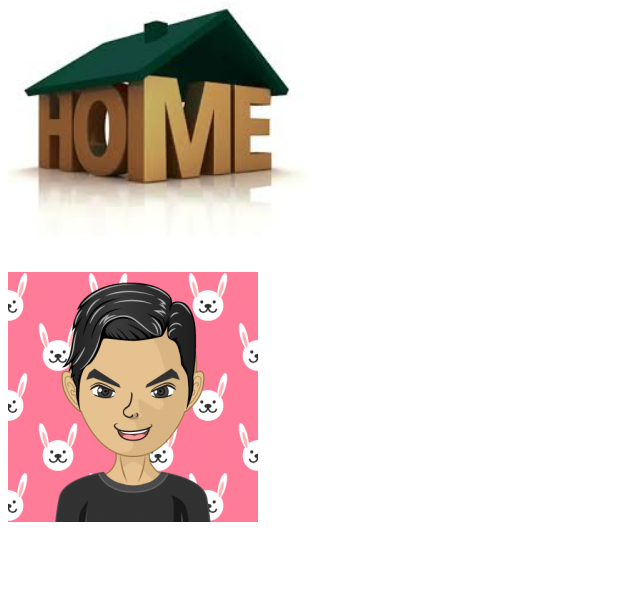
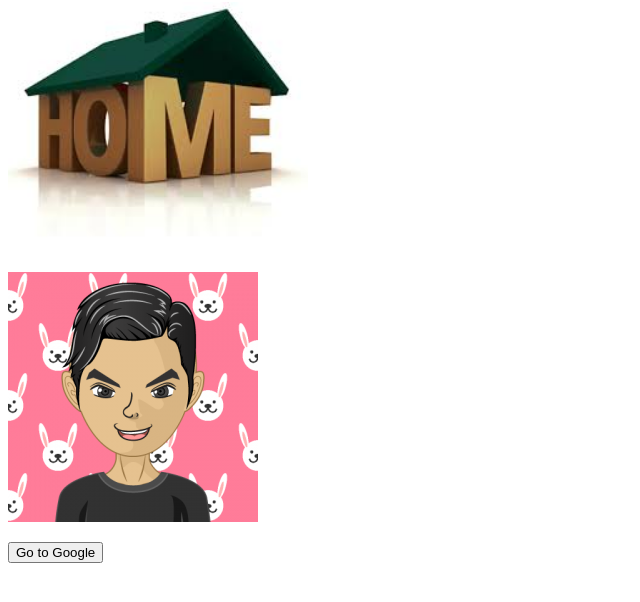
Before and after one commit to JMendoza168/JMendoza168.github.io, a plain HTML site: page index.html in a window 1280 px wide. Shown: the part 104-706 px from the top of the page, without its empty margins (0-640 px from the left). Drawn offline with Linux system fonts and the light colour scheme.

Commit message:
Update index.html

```diff
--- a/index.html
+++ b/index.html
@@ -11,5 +11,8 @@
 		<img src="images/home.jpg" height="250">
 		<p>
 		<img src="images/photo111.png" height="250">
+		<form action="http://google.com">
+  		  <input type="submit" value="Go to Google" />
+</form>
 	</body>
 </html>
```
